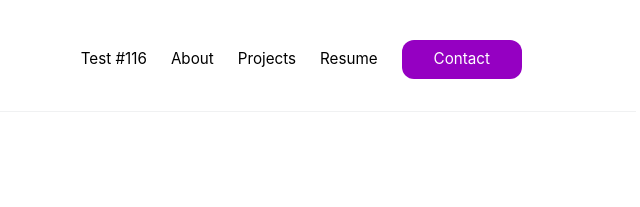
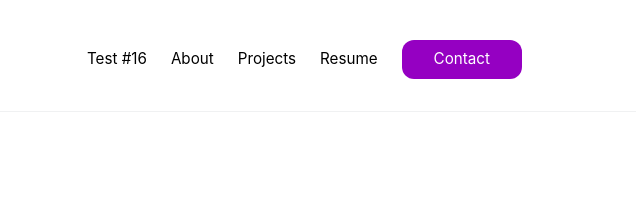
Before and after one commit to aaronmoradi/aaronmoradi.github.io, a plain HTML site: page index.html in a window 1280 px wide. Shown: the top 207 px of the page, 636-1276 px from the left. Drawn offline with Linux system fonts and the light colour scheme.

Commit message:
Update index.html

```diff
--- a/index.html
+++ b/index.html
@@ -33,7 +33,7 @@
     <div class="wrap header-inner">
       <a class="logo" href="/">Aaron Moradi</a>
       <nav class="nav" aria-label="Main">
-        <a href="#number">Test #116</a>
+        <a href="#number">Test #16</a>
         <a href="#about">About</a>
         <a href="#projects">Projects</a>
         <a href="/assets/AaronMoradiResume.pdf" target="_blank" rel="noopener noreferrer">Resume</a>
```
